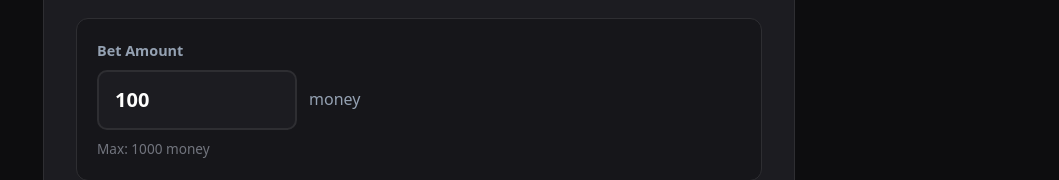
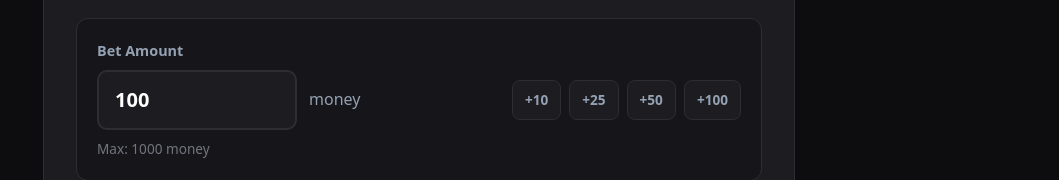
Before and after one commit to BSaini25/degen-betting-app, a Next.js app: page /events/evt-001 in a window 1280 px wide. Shown: the part 375-555 px from the top of the page, without its empty margins (221-1280 px from the left). Built offline with nearby package versions, Linux system fonts and the light colour scheme; no server answers.

Commit message:
Add bet increase buttons

```diff
--- a/app/events/[eventId]/page.tsx
+++ b/app/events/[eventId]/page.tsx
@@ -200,6 +200,36 @@ export default function EventDetailPage() {
                     onChange={(e) => setBetAmount(Math.max(0, parseInt(e.target.value) || 0))}
                   />
                   <span className="bet-amount-currency">money</span>
+                  <div className="quick-add-buttons">
+                    <button
+                      type="button"
+                      className="quick-add-btn"
+                      onClick={() => setBetAmount(betAmount + 10)}
+                    >
+                      +10
+                    </button>
+                    <button
+                      type="button"
+                      className="quick-add-btn"
+                      onClick={() => setBetAmount(betAmount + 25)}
+                    >
+                      +25
+                    </button>
+                    <button
+                      type="button"
+                      className="quick-add-btn"
+                      onClick={() => setBetAmount(betAmount + 50)}
+                    >
+                      +50
+                    </button>
+                    <button
+                      type="button"
+                      className="quick-add-btn"
+                      onClick={() => setBetAmount(betAmount + 100)}
+                    >
+                      +100
+                    </button>
+                  </div>
                 </div>
                 <p className="bet-amount-hint">
                   Max: {money} money
--- a/app/styles/event-detail.css
+++ b/app/styles/event-detail.css
@@ -108,6 +108,7 @@
   display: flex;
   align-items: center;
   gap: 0.75rem;
+  flex-wrap: wrap;
 }
 
 .bet-amount-input {
@@ -137,6 +138,7 @@
 
 .bet-amount-input[type="number"] {
   -moz-appearance: textfield;
+  appearance: textfield;
 }
 
 .bet-amount-currency {
@@ -149,6 +151,34 @@
   margin-top: 0.5rem;
   font-size: 0.85rem;
   color: var(--text-muted);
+}
+
+.quick-add-buttons {
+  display: flex;
+  gap: 0.5rem;
+  margin-left: auto;
+}
+
+.quick-add-btn {
+  padding: 0.5rem 0.75rem;
+  font-size: 0.85rem;
+  font-weight: 600;
+  color: var(--text-secondary);
+  background: var(--bg-card);
+  border: 1px solid var(--border);
+  border-radius: 8px;
+  cursor: pointer;
+  transition: all 0.15s ease;
+}
+
+.quick-add-btn:hover {
+  color: var(--text-primary);
+  background: var(--accent);
+  border-color: var(--accent);
+}
+
+.quick-add-btn:active {
+  transform: scale(0.95);
 }
 
 .potential-payout {
```
